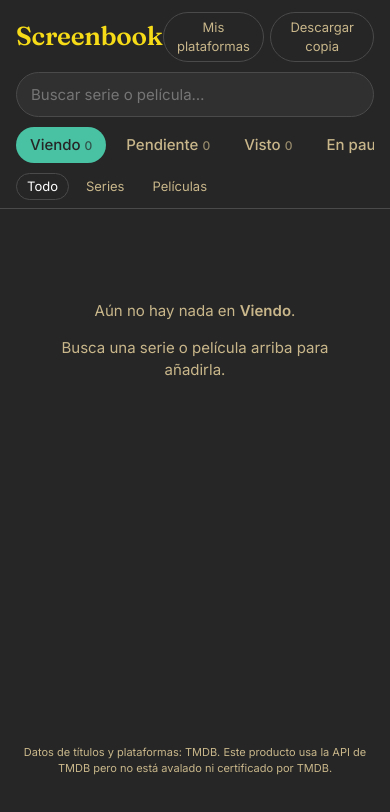
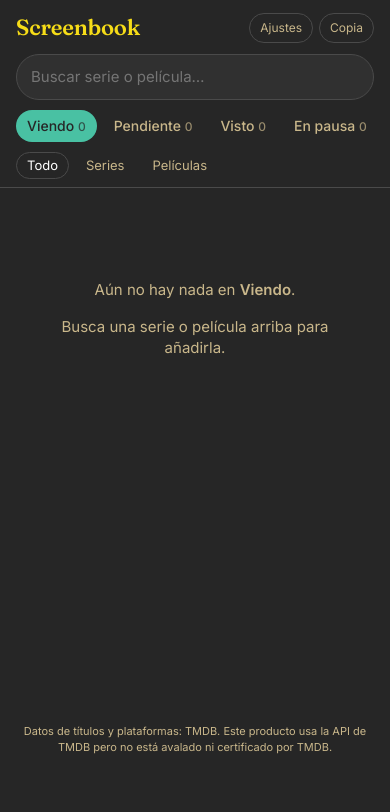
Before and after one commit to miss-boton/Screenbook, a plain HTML site: page index.html in a window 390 px wide. Drawn offline with Linux system fonts and the light colour scheme.

Commit message:
Ajusta la cabecera y las pestañas en el móvil
Co-Authored-By: Claude Opus 5.5 <noreply@anthropic.com>
Claude-Session: https://claude.ai/code/session_01Fdr9WNyfR4UZJQs5W2tT1y

```diff
--- a/index.html
+++ b/index.html
@@ -17,8 +17,8 @@
     <div class="top">
       <h1>Screenbook</h1>
       <div class="actions">
-        <button id="settingsBtn" class="ghost small">Mis plataformas</button>
-        <button id="backup" class="ghost small" title="Descarga todo tu historial en un archivo">Descargar copia</button>
+        <button id="settingsBtn" class="ghost small">Ajustes</button>
+        <button id="backup" class="ghost small" title="Descarga todo tu historial en un archivo">Copia</button>
       </div>
     </div>
     <div class="search">
--- a/styles.css
+++ b/styles.css
@@ -113,3 +113,11 @@ hr { border: 0; border-top: 1px solid var(--line); margin: 24px 0; }
 .file:focus-within span { outline: 2px solid var(--sun); outline-offset: 2px; }
 .bar.big { height: 8px; margin-top: 8px; }
 .missing { color: var(--muted); font-size: 13px; max-height: 200px; overflow: auto; }
+@media (max-width: 600px) {
+  h1 { font-size: 22px; }
+  .top { gap: 8px; }
+  .actions .small { padding: 5px 10px; font-size: 12px; white-space: nowrap; }
+  .tabs button { padding: 6px 11px; font-size: 14px; }
+  .tabs { scrollbar-width: none; }
+  .tabs::-webkit-scrollbar { display: none; }
+}
```
